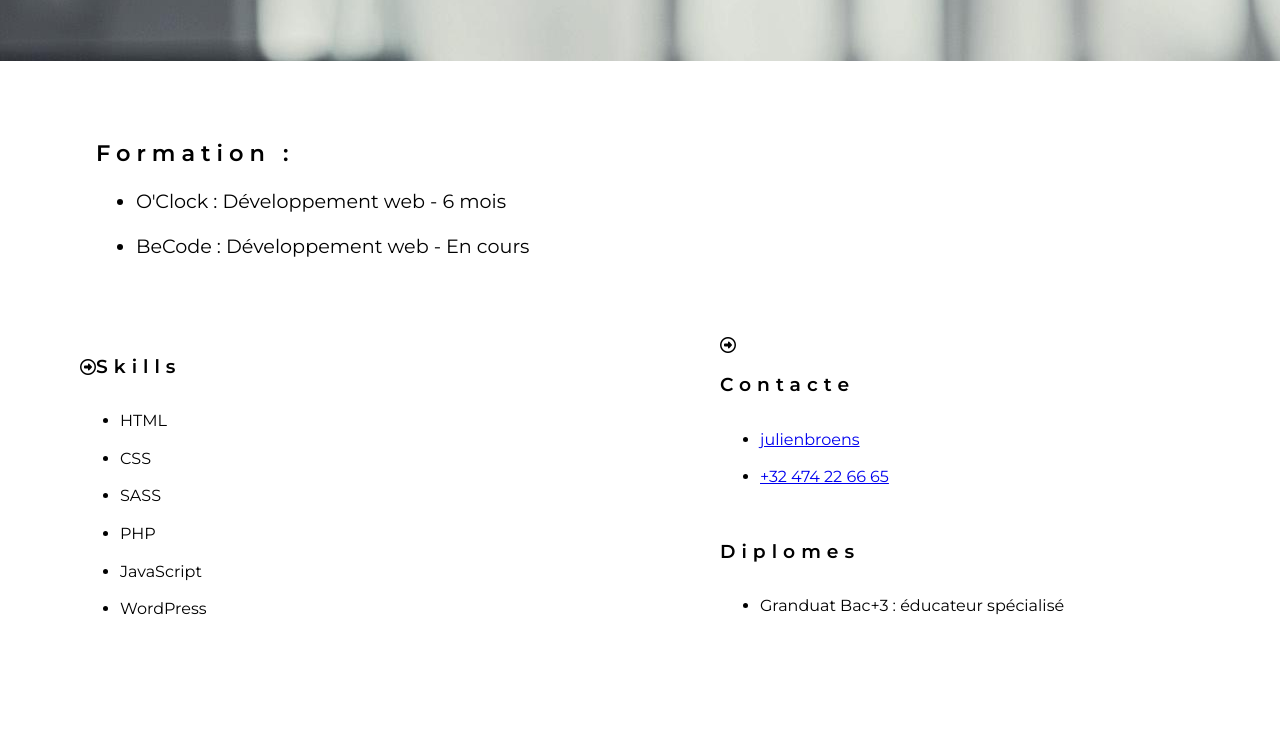
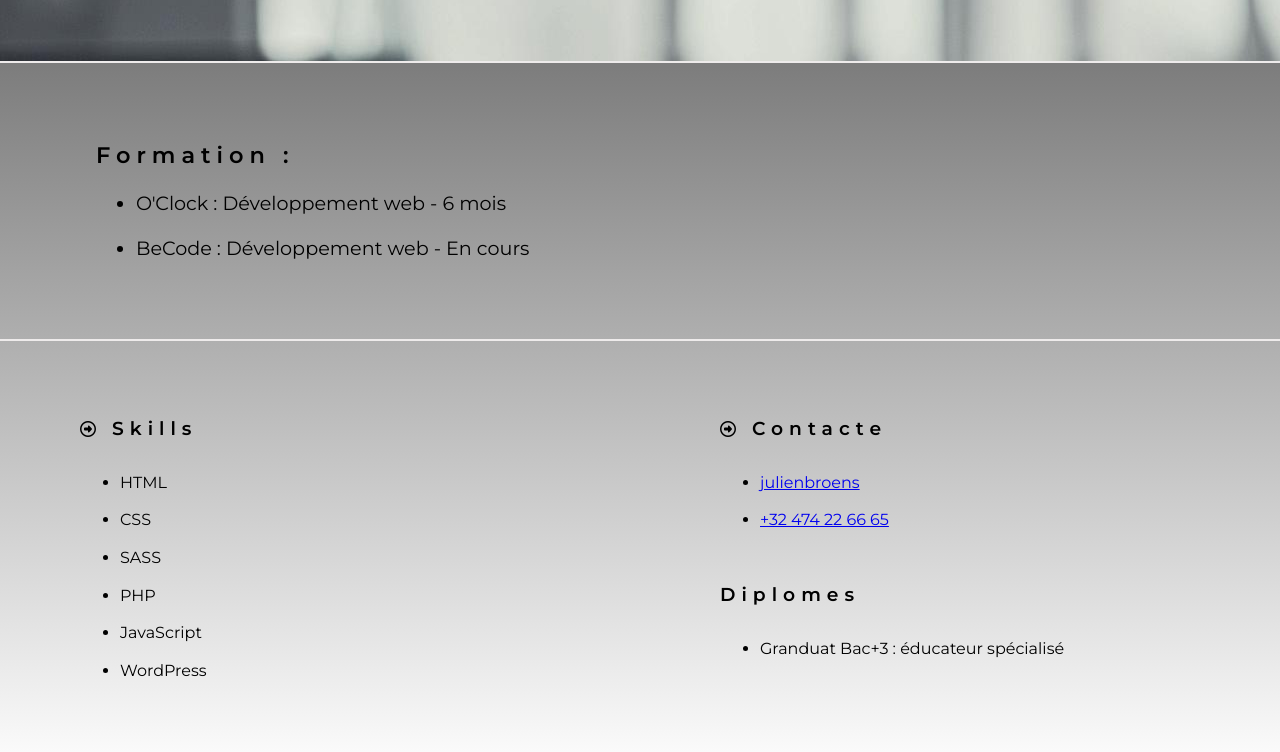
Before and after one commit to Julien1988/Mon-CV, a website: page index.html in a window 1280 px wide. Shown: the part 194-946 px from the top of the page. Before the commit the page ends 844 px from the top, so only its background shows below. Drawn offline with Linux system fonts and the light colour scheme.

Commit message:
fin de la première ébauche CSS

```diff
--- a/style.css
+++ b/style.css
@@ -1,3 +1,5 @@
+/* BODY */
+
 body {
     font-family: 'Montserrat', sans-serif;
 }
@@ -9,6 +11,11 @@ h3 {
 li {
     margin-bottom: 1.2em;
 }
+
+.fa {
+    width: 2em;
+}
+
 
 /* HEADER */
 
@@ -40,6 +47,10 @@ li {
 
 /* MAIN */
 
+.main {
+    background: linear-gradient(rgb(124, 124, 124), white);
+}
+
 /* section top */
 
 .section-top {
@@ -47,6 +58,10 @@ li {
     padding-top: 3em;
     padding-bottom: 3em;
     font-size: 1.2em;
+
+    border-top: 2px solid rgb(238, 235, 235);
+    border-bottom: 2px solid rgb(238, 235, 235);
+    margin-bottom: 3em;
 }
 
 /* section bot */
@@ -55,6 +70,8 @@ li {
     display: grid;
     grid-template-columns: 50% 50%;
     grid-template-rows: 50% 50%;
+
+    padding-bottom: 5em;
 }
 
 /* section bot -- left side */
@@ -93,3 +110,8 @@ li {
     grid-row-start: 2;
     grid-row-end: 3;
 }
+
+.main__section__container__container-top__head {
+    display: flex;
+    align-items: baseline;
+}
```
